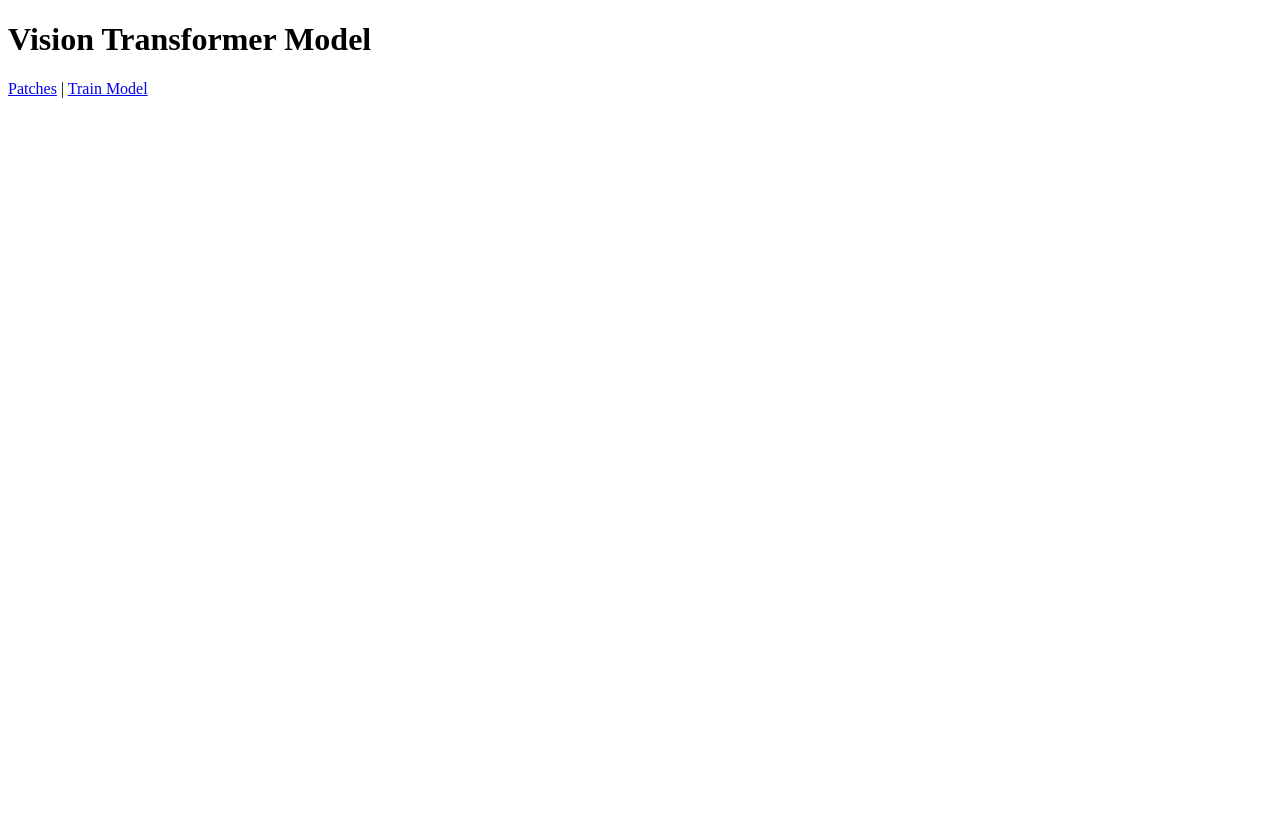
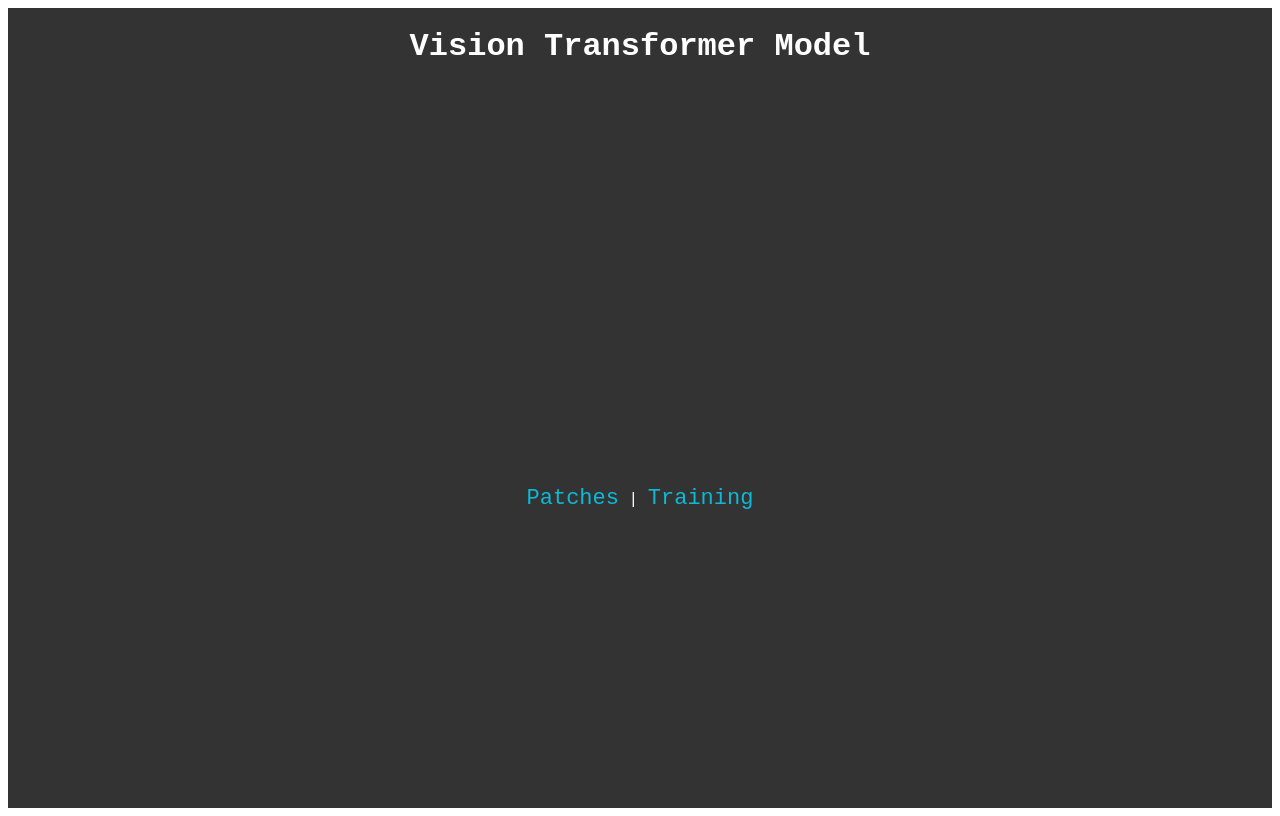
Before and after one commit to begimaikadyrova/vision-transformer-model, a React (Create React App) app in the folder frontend/: page / in a window 1280 px wide. Built offline with nearby package versions, Linux system fonts and the light colour scheme.

Commit message:
Some updates

```diff
--- a/frontend/package.json
+++ b/frontend/package.json
@@ -8,6 +8,7 @@
     "@testing-library/user-event": "^13.5.0",
     "react": "^18.2.0",
     "react-dom": "^18.2.0",
+    "react-router-dom": "^6.22.3",
     "react-scripts": "^3.0.1",
     "web-vitals": "^2.1.4"
   },
@@ -36,7 +37,10 @@
     ]
   },
   "options": {
-    "allowedHosts": ["localhost", ".localhost"],
+    "allowedHosts": [
+      "localhost",
+      ".localhost"
+    ],
     "proxy": "https://localhost:5000/"
   }
 }
--- a/frontend/src/App.css
+++ b/frontend/src/App.css
@@ -28,6 +28,57 @@
   color: #61dafb;
 }
 
+.homePageContainer {
+  background-color: #333; /* Dark gray background */
+  color: white; /* White text color */
+  height: 100vh; /* Full viewport height */
+  display: flex;
+  flex-direction: column;
+  align-items: center;
+}
+
+.homePageContainer h1 {
+  font-family: 'Roboto Mono', monospace;
+  margin-top: 20px;
+  text-align: center;
+  width: 100%;
+}
+
+.homePageContainer nav {
+  margin-top: 400px;
+  text-align: center;
+  font-family: 'Roboto Mono', monospace;
+}
+
+.customFont {
+  font-family: 'Roboto Mono', monospace;
+  font-size: 17px;
+}
+
+.homePageContainer a {
+  color: #0db9d7;
+  text-decoration: none;
+  pointer-events: auto;
+  font-size: 22px;
+}
+
+.homePageContainer a:hover {
+  color: #08a0b8;
+  text-decoration: underline;
+}
+
+.imagesContainer {
+  display: flex;
+  flex-wrap: wrap;
+  justify-content: center;
+  gap: 20px;
+  margin: 20px 0;
+}
+
+
+
+
+
 @keyframes App-logo-spin {
   from {
     transform: rotate(0deg);
--- a/frontend/src/App.js
+++ b/frontend/src/App.js
@@ -3,6 +3,8 @@ import { BrowserRouter as Router, Route, Routes } from 'react-router-dom';
 import HomePage from './HomePage';
 import Training from './Training';
 import Patches from './Patches';
+import './App.css';
+
 
 function App() {
   return (
@@ -11,7 +13,7 @@ function App() {
         <Route path="/" element={<HomePage />} />
         <Route path="/training" element={<Training />} />
         <Route path="/patches" element={<Patches />} />
-        {/* Add more routes as needed */}
+
       </Routes>
     </Router>
   );
--- a/frontend/src/HomePage.js
+++ b/frontend/src/HomePage.js
@@ -1,13 +1,15 @@
 import React from 'react';
 import { Link } from 'react-router-dom';
+import './App.css';
+
 
 function HomePage() {
   return (
-    <div>
+    <div className="homePageContainer">
       <h1>Vision Transformer Model</h1>
       <nav>
         <Link to="/patches">Patches</Link> |{" "}
-        <Link to="/training">Train Model</Link>
+        <Link to="/training">Training</Link>
       </nav>
     </div>
   );
--- a/frontend/src/Training.js
+++ b/frontend/src/Training.js
@@ -1,13 +1,17 @@
 import React from 'react';
+import './App.css';
 
 function Training() {
   return (
-    <div>
+    <div className="homePageContainer">
       <h1>Training</h1>
-      <img src="http://localhost:5000/get_image/dense_1_bias_0" alt="Dense 1 Bias" />
-      <img src="http://localhost:5000/get_image/dense_1_kernel_0" alt="Dense 1 Kernel" />
+      <div className="imagesContainer">
+        <img src="http://localhost:5000/get_image/dense_1_bias_0" alt="Dense 1 Bias" />
+        <img src="http://localhost:5000/get_image/dense_1_kernel_0" alt="Dense 1 Kernel" />
+      </div>
     </div>
   );
 }
 
+
 export default Training;
```
Also changed, not shown: frontend/src/Patches.js (+25 -16 lines), 2 other files (tests, documents, lock files or other folders).
